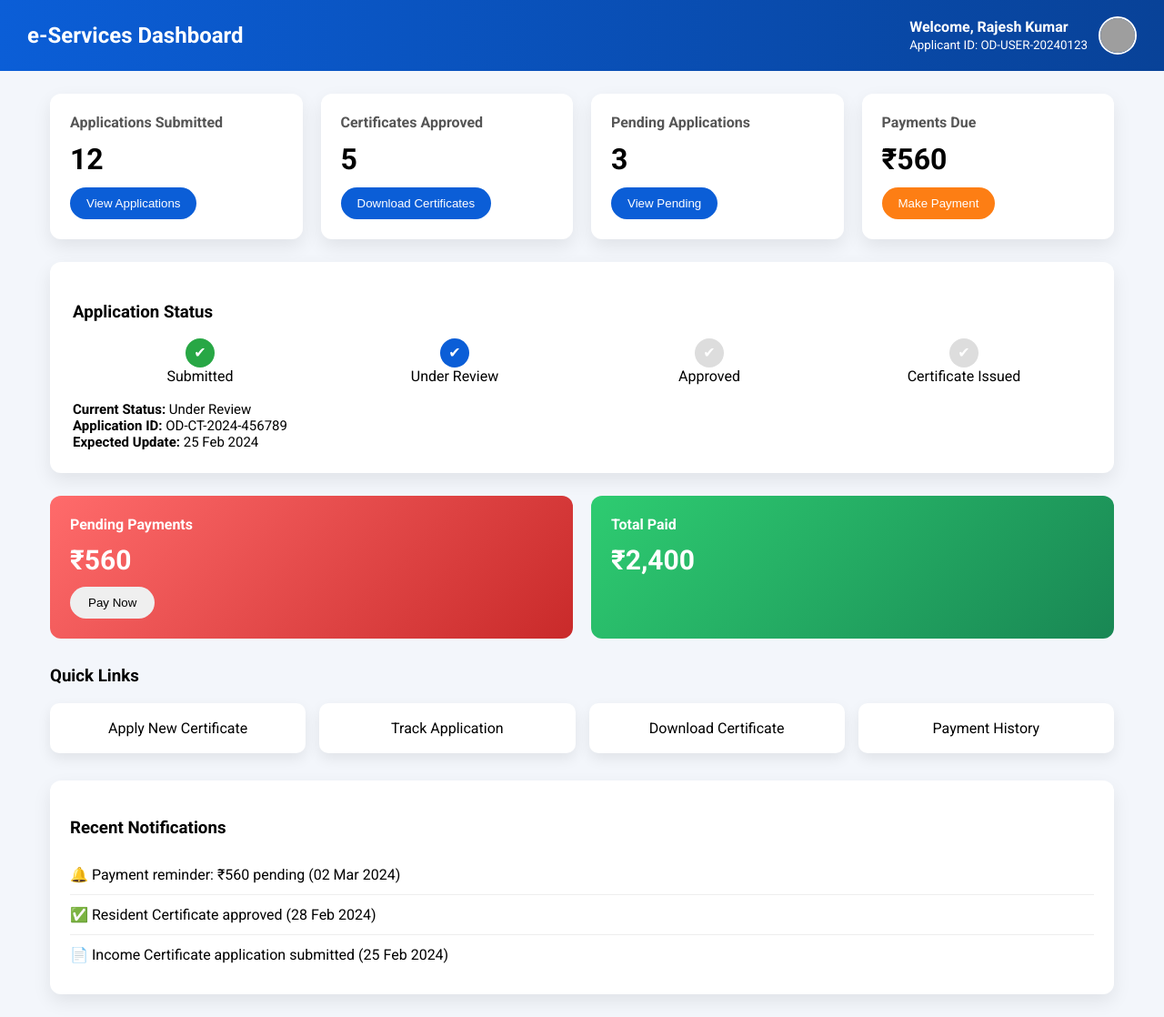
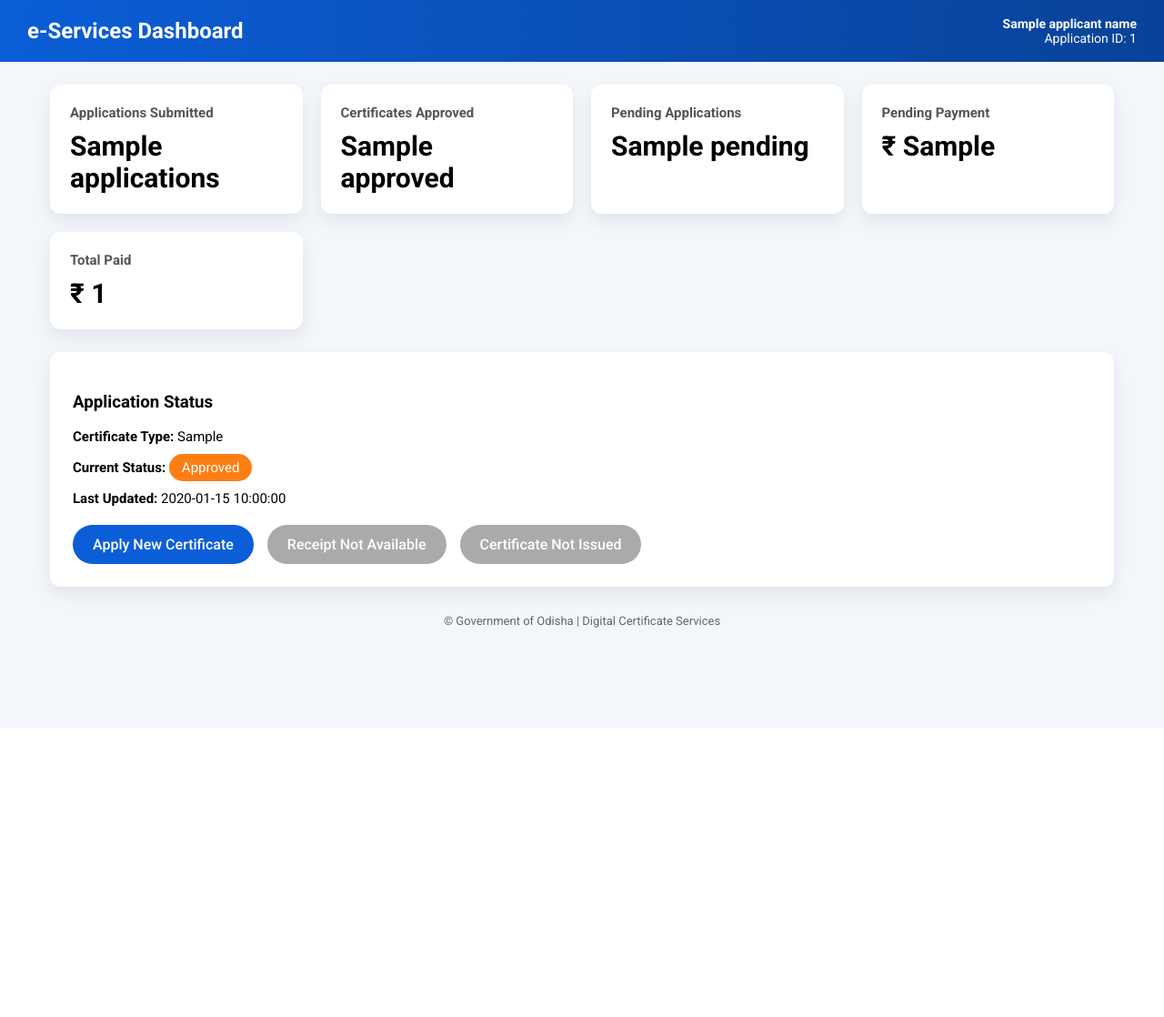
Before and after one commit to Aditya1234AD/certificate-app, a Flask app: template templates/dashboard.html in a window 1280 px wide. Shown: the whole page at 91% size. After the commit the page ends 690 px from the top, so only its background shows below. Run offline with Flask 3, Linux system fonts and the light colour scheme; the template is opened without the code that fills it: most values are stand-ins (such as "Sample title", 1, 10 or a date in 2020); grey boxes are pictures that could not be loaded.

Commit message:
Update dashboard.html

```diff
--- a/templates/dashboard.html
+++ b/templates/dashboard.html
@@ -10,8 +10,7 @@
 <style>
 :root{
     --primary:#0b5ed7;
-    --success:#28a745;
-    --danger:#dc3545;
+    --success:#198754;
     --warning:#fd7e14;
     --bg:#f3f6fb;
     --card:#ffffff;
@@ -21,7 +20,7 @@
 
 body{
     margin:0;
-    font-family:Roboto,Arial;
+    font-family:Roboto,Arial,sans-serif;
     background:var(--bg);
 }
 
@@ -40,17 +39,10 @@ body{
     text-decoration:none;
 }
 
-/* USER */
+/* USER INFO */
 .user-info{
-    display:flex;
-    align-items:center;
-    gap:12px;
-}
-.user-info img{
-    width:42px;
-    height:42px;
-    border-radius:50%;
-    border:2px solid #fff;
+    text-align:right;
+    font-size:14px;
 }
 
 /* CONTAINER */
@@ -60,151 +52,79 @@ body{
     padding:0 15px;
 }
 
-/* STATS */
-.stats{
+/* CARDS */
+.cards{
     display:grid;
     grid-template-columns:repeat(auto-fit,minmax(220px,1fr));
     gap:20px;
 }
-.stat-card{
+.card{
     background:var(--card);
+    padding:22px;
     border-radius:12px;
-    padding:22px;
     box-shadow:0 8px 20px rgba(0,0,0,0.08);
 }
-.stat-card h3{
+.card h4{
     margin:0;
-    font-size:16px;
+    font-size:15px;
     color:#555;
 }
-.stat-card .value{
-    font-size:32px;
+.card .value{
+    font-size:30px;
     font-weight:700;
-    margin:12px 0;
-}
-.stat-card button{
-    border:none;
-    padding:10px 18px;
-    border-radius:20px;
-    background:var(--primary);
-    color:#fff;
-    cursor:pointer;
+    margin-top:10px;
 }
 
-/* STATUS */
+/* STATUS BOX */
 .status-box{
     background:#fff;
+    margin-top:25px;
+    padding:25px;
     border-radius:12px;
-    padding:25px;
-    margin-top:25px;
     box-shadow:0 8px 20px rgba(0,0,0,0.08);
 }
-.steps{
-    display:flex;
-    justify-content:space-between;
-    margin-bottom:18px;
-}
-.step{
-    flex:1;
-    text-align:center;
-    position:relative;
-}
-.step::after{
-    content:'';
-    position:absolute;
-    top:15px;
-    right:-50%;
-    width:100%;
-    height:4px;
-    background:#ddd;
-    z-index:-1;
-}
-.step:last-child::after{display:none}
-.circle{
-    width:32px;
-    height:32px;
-    border-radius:50%;
-    background:#ddd;
-    margin:auto;
-    line-height:32px;
-    color:#fff;
-}
-.active .circle{background:var(--primary)}
-.completed .circle{background:var(--success)}
-
-.status-info{
-    margin-top:15px;
+.status-row{
+    margin:10px 0;
     font-size:15px;
 }
-
-/* PAYMENTS */
-.payment-grid{
-    display:grid;
-    grid-template-columns:repeat(auto-fit,minmax(260px,1fr));
-    gap:20px;
-    margin-top:25px;
-}
-.pay-card{
+.status{
+    padding:6px 14px;
+    border-radius:20px;
+    background:var(--warning);
     color:#fff;
-    border-radius:12px;
-    padding:22px;
-}
-.pending{background:linear-gradient(135deg,#ff6b6b,#c92a2a)}
-.paid{background:linear-gradient(135deg,#2ecc71,#198754)}
-
-.pay-card h3{margin:0;font-size:16px}
-.pay-card .amount{
-    font-size:30px;
-    margin:12px 0;
-    font-weight:700;
-}
-.pay-card button{
-    border:none;
-    padding:10px 20px;
-    border-radius:20px;
-    cursor:pointer;
+    display:inline-block;
 }
 
-/* QUICK LINKS */
-.quick-links{
-    margin-top:30px;
+/* BUTTONS */
+.actions{
+    margin-top:20px;
+    display:flex;
+    gap:15px;
+    flex-wrap:wrap;
 }
-.links{
-    display:grid;
-    grid-template-columns:repeat(auto-fit,minmax(200px,1fr));
-    gap:15px;
+.actions a{
+    padding:12px 22px;
+    border-radius:25px;
+    text-decoration:none;
+    color:#fff;
+    background:var(--primary);
+    font-weight:500;
 }
-.link-card{
-    background:#fff;
-    padding:18px;
-    border-radius:10px;
-    text-align:center;
-    box-shadow:0 6px 15px rgba(0,0,0,0.08);
-    cursor:pointer;
-    text-decoration:none;
-    color:#000;
-}
-.link-card:hover{
-    background:#f1f6ff;
+.actions a.disabled{
+    background:#aaa;
+    pointer-events:none;
 }
 
-/* NOTIFICATIONS */
-.notifications{
-    background:#fff;
-    margin-top:30px;
-    border-radius:12px;
-    padding:22px;
-    box-shadow:0 8px 20px rgba(0,0,0,0.08);
+/* FOOTER */
+.footer{
+    text-align:center;
+    margin:30px 0 15px;
+    font-size:13px;
+    color:#666;
 }
-.notice{
-    padding:12px 0;
-    border-bottom:1px solid #eee;
-}
-.notice:last-child{border:none}
 
 @media(max-width:600px){
-    .steps{flex-direction:column;gap:10px}
-    .step::after{display:none}
+    .user-info{text-align:left}
 }
 </style>
 </head>
@@ -213,124 +133,84 @@ body{
 
 <!-- HEADER -->
 <div class="header">
-    <h2>
-        <a href="index.html">e-Services Dashboard</a>
-    </h2>
-
+    <h2>e-Services Dashboard</h2>
     <div class="user-info">
-        <div>
-            <strong>Welcome, Rajesh Kumar</strong><br>
-            <small>Applicant ID: OD-USER-20240123</small>
-        </div>
-        <img src="https://i.imgur.com/6VBx3io.png" alt="User">
+        <strong>{{ applicant_name }}</strong><br>
+        Application ID: {{ application_id }}
     </div>
 </div>
 
 <div class="container">
 
-<!-- STATS -->
-<div class="stats">
-
-    <div class="stat-card">
-        <h3>Applications Submitted</h3>
-        <div class="value">12</div>
-        <a href="index.html">
-            <button>View Applications</button>
-        </a>
+<!-- SUMMARY CARDS -->
+<div class="cards">
+    <div class="card">
+        <h4>Applications Submitted</h4>
+        <div class="value">{{ applications }}</div>
     </div>
 
-    <div class="stat-card">
-        <h3>Certificates Approved</h3>
-        <div class="value">5</div>
-        <a href="index.html">
-            <button>Download Certificates</button>
-        </a>
+    <div class="card">
+        <h4>Certificates Approved</h4>
+        <div class="value">{{ approved }}</div>
     </div>
 
-    <div class="stat-card">
-        <h3>Pending Applications</h3>
-        <div class="value">3</div>
-        <a href="index.html">
-            <button>View Pending</button>
-        </a>
+    <div class="card">
+        <h4>Pending Applications</h4>
+        <div class="value">{{ pending }}</div>
     </div>
 
-    <div class="stat-card">
-        <h3>Payments Due</h3>
-        <div class="value">₹560</div>
-        <a href="index.html">
-            <button style="background:var(--warning)">Make Payment</button>
-        </a>
+    <div class="card">
+        <h4>Pending Payment</h4>
+        <div class="value">₹ {{ pending_payment }}</div>
     </div>
 
+    <div class="card">
+        <h4>Total Paid</h4>
+        <div class="value">₹ {{ total_paid }}</div>
+    </div>
 </div>
 
-<!-- STATUS -->
+<!-- APPLICATION STATUS -->
 <div class="status-box">
     <h3>Application Status</h3>
 
-    <div class="steps">
-        <div class="step completed">
-            <div class="circle">✔</div>
-            Submitted
-        </div>
-        <div class="step active">
-            <div class="circle">✔</div>
-            Under Review
-        </div>
-        <div class="step">
-            <div class="circle">✔</div>
-            Approved
-        </div>
-        <div class="step">
-            <div class="circle">✔</div>
-            Certificate Issued
-        </div>
+    <div class="status-row">
+        <strong>Certificate Type:</strong> {{ certificate_type }}
     </div>
 
-    <div class="status-info">
-        <strong>Current Status:</strong> Under Review <br>
-        <strong>Application ID:</strong> OD-CT-2024-456789 <br>
-        <strong>Expected Update:</strong> 25 Feb 2024
-    </div>
-</div>
-
-<!-- PAYMENTS -->
-<div class="payment-grid">
-    <div class="pay-card pending">
-        <h3>Pending Payments</h3>
-        <div class="amount">₹560</div>
-        <a href="index.html">
-            <button>Pay Now</button>
-        </a>
+    <div class="status-row">
+        <strong>Current Status:</strong>
+        <span class="status">{{ status }}</span>
     </div>
 
-    <div class="pay-card paid">
-        <h3>Total Paid</h3>
-        <div class="amount">₹2,400</div>
+    <div class="status-row">
+        <strong>Last Updated:</strong> {{ last_updated }}
     </div>
-</div>
 
-<!-- QUICK LINKS -->
-<div class="quick-links">
-    <h3>Quick Links</h3>
-    <div class="links">
-        <a href="index.html" class="link-card">Apply New Certificate</a>
-        <a href="index.html" class="link-card">Track Application</a>
-        <a href="index.html" class="link-card">Download Certificate</a>
-        <a href="index.html" class="link-card">Payment History</a>
+    <!-- ACTION BUTTONS (CONTROLLED FROM BACKEND) -->
+    <div class="actions">
+        <a href="/index">Apply New Certificate</a>
+
+        {% if show_receipt %}
+        <a href="/download/receipt/{{ application_id }}">Download Receipt</a>
+        {% else %}
+        <a class="disabled">Receipt Not Available</a>
+        {% endif %}
+
+        {% if show_certificate %}
+        <a href="/download/certificate/{{ application_id }}">Download Certificate</a>
+        {% else %}
+        <a class="disabled">Certificate Not Issued</a>
+        {% endif %}
     </div>
-</div>
-
-<!-- NOTIFICATIONS -->
-<div class="notifications">
-    <h3>Recent Notifications</h3>
-    <div class="notice">🔔 Payment reminder: ₹560 pending (02 Mar 2024)</div>
-    <div class="notice">✅ Resident Certificate approved (28 Feb 2024)</div>
-    <div class="notice">📄 Income Certificate application submitted (25 Feb 2024)</div>
 </div>
 
 </div>
 
+<!-- FOOTER -->
+<div class="footer">
+    © Government of Odisha | Digital Certificate Services
+</div>
+
 </body>
-  </html>
+    </html>
```
